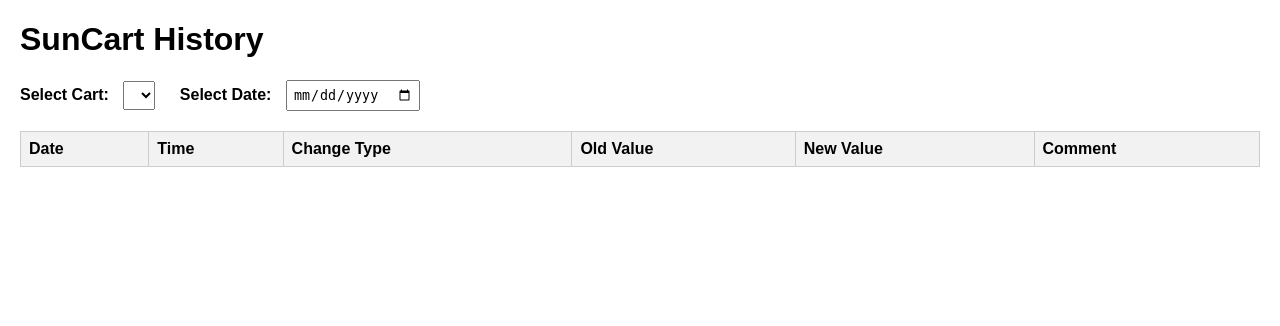
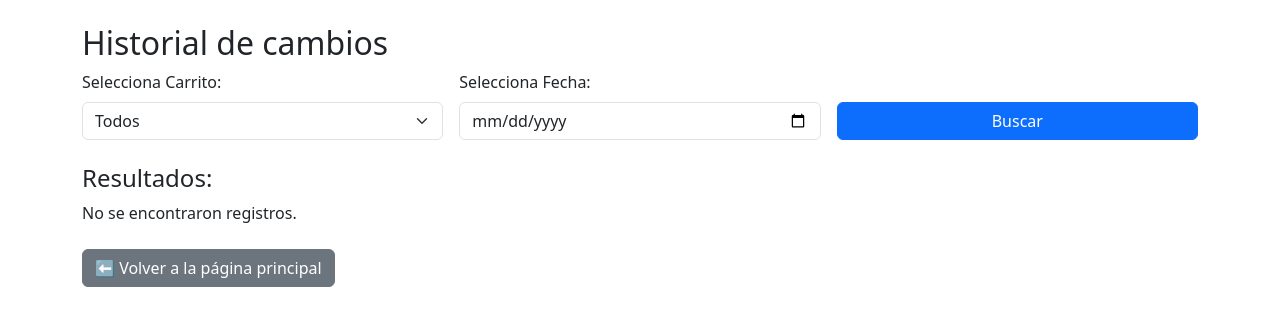
Before and after one commit to ojavier0506-ui/golf_carts, a Flask app: page /history in a window 1280 px wide. Shown: the top 326 px of the page. Run offline with Flask 3, Linux system fonts and the light colour scheme; the visitor is signed in with stand-in values (Sample User, id 1); data that the repository does not hold is empty.

Commit message:
Update history.html

```diff
--- a/templates/history.html
+++ b/templates/history.html
@@ -1,79 +1,58 @@
 <!DOCTYPE html>
 <html lang="en">
 <head>
-<meta charset="UTF-8">
-<title>SunCart History</title>
-<style>
-    body { font-family: Arial, sans-serif; margin: 20px; }
-    label { margin-right: 10px; font-weight: bold; }
-    select, input[type="date"] { margin-right: 20px; padding: 5px; }
-    table { width: 100%; border-collapse: collapse; margin-top: 20px; }
-    th, td { border: 1px solid #ccc; padding: 8px; text-align: left; }
-    th { background-color: #f2f2f2; }
-</style>
+  <meta charset="UTF-8">
+  <title>Historial - SunCarts</title>
+  <link rel="stylesheet" href="https://cdn.jsdelivr.net/npm/bootstrap@5.3.0/dist/css/bootstrap.min.css">
 </head>
-<body>
-<h1>SunCart History</h1>
+<body class="container py-4">
+  <h2>Historial de cambios</h2>
 
-<label>Select Cart:</label>
-<select id="cart-select">
-    {% for cart in carts %}
-        <option value="{{cart}}">{{cart}}</option>
-    {% endfor %}
-</select>
+  <!-- Formulario de búsqueda -->
+  <form method="GET" action="{{ url_for('history') }}" class="row g-3 mb-4">
+    <div class="col-md-4">
+      <label for="cart_id" class="form-label">Selecciona Carrito:</label>
+      <select name="cart_id" id="cart_id" class="form-select">
+        <option value="">Todos</option>
+        {% for cart in carts %}
+          <option value="{{ cart.id }}" {% if request.args.get('cart_id') == cart.id|string %}selected{% endif %}>
+            {{ cart.name }}
+          </option>
+        {% endfor %}
+      </select>
+    </div>
 
-<label>Select Date:</label>
-<input type="date" id="date-select">
+    <div class="col-md-4">
+      <label for="date" class="form-label">Selecciona Fecha:</label>
+      <input type="date" name="date" id="date" class="form-control" value="{{ request.args.get('date', '') }}">
+    </div>
 
-<table>
-    <thead>
-        <tr>
-            <th>Date</th>
-            <th>Time</th>
-            <th>Change Type</th>
-            <th>Old Value</th>
-            <th>New Value</th>
-            <th>Comment</th>
-        </tr>
-    </thead>
-    <tbody id="history-table">
-    </tbody>
-</table>
+    <div class="col-md-4 d-flex align-items-end">
+      <button type="submit" class="btn btn-primary w-100">Buscar</button>
+    </div>
+  </form>
 
-<script>
-const cartSelect = document.getElementById('cart-select');
-const dateSelect = document.getElementById('date-select');
-const historyTable = document.getElementById('history-table');
+  <!-- Resultados -->
+  <h4>Resultados:</h4>
+  {% if history %}
+    <ul class="list-group mb-4">
+      {% for entry in history %}
+        <li class="list-group-item">
+          <strong>{{ entry.timestamp }}</strong> —
+          Carrito <b>{{ entry.cart_name }}</b> —
+          Estado: {{ entry.status }} —
+          Comentario: {{ entry.comment }}
+        </li>
+      {% endfor %}
+    </ul>
+  {% else %}
+    <p>No se encontraron registros.</p>
+  {% endif %}
 
-function loadHistory() {
-    const cart = cartSelect.value;
-    const selectedDate = dateSelect.value;
+  <!-- Botón para volver -->
+  <div class="mt-4">
+    <a href="{{ url_for('index') }}" class="btn btn-secondary">⬅️ Volver a la página principal</a>
+  </div>
 
-    fetch(`/history/${cart}`)
-    .then(res => res.json())
-    .then(data => {
-        historyTable.innerHTML = '';
-        data.forEach(entry => {
-            if(selectedDate && entry.date !== selectedDate) return;
-            const row = document.createElement('tr');
-            row.innerHTML = `
-                <td>${entry.date}</td>
-                <td>${entry.time}</td>
-                <td>${entry.change_type}</td>
-                <td>${entry.old_value}</td>
-                <td>${entry.new_value}</td>
-                <td>${entry.comment}</td>
-            `;
-            historyTable.appendChild(row);
-        });
-    });
-}
-
-cartSelect.addEventListener('change', loadHistory);
-dateSelect.addEventListener('change', loadHistory);
-
-// Cargar historial inicial
-loadHistory();
-</script>
 </body>
 </html>
```
